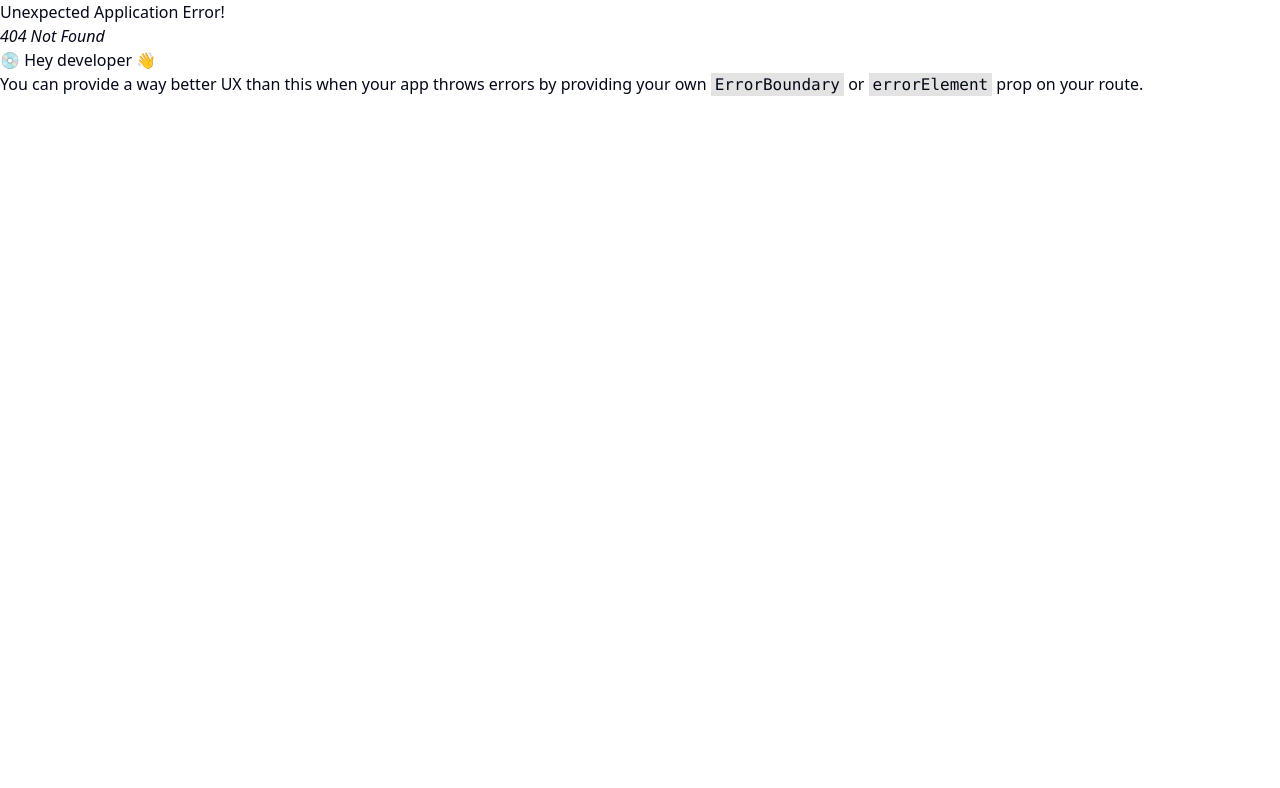
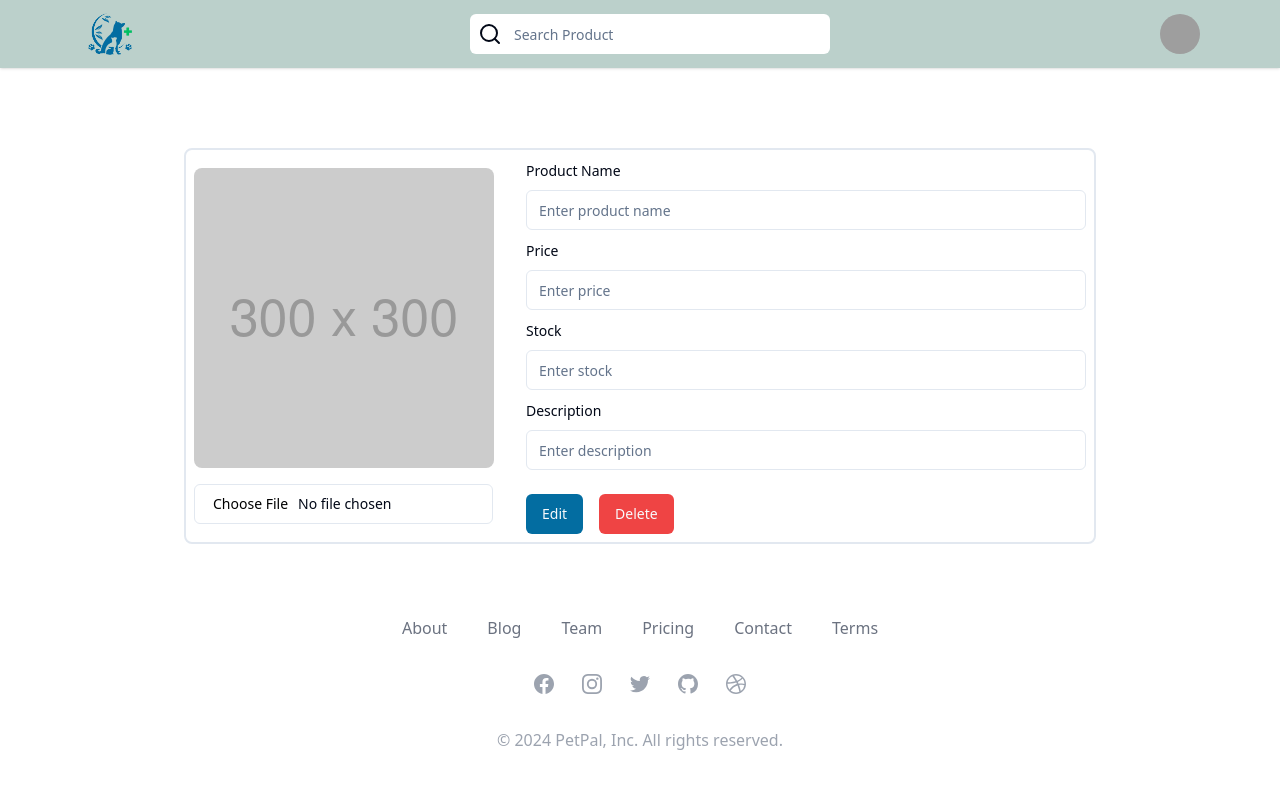
Before and after one commit to inaslathifah/PetPal-App, a React (Vite) app: page /admin/products/add-edit/1 in a window 1280 px wide. Before the commit this address had no page. Shown: the top 788 px of the page. Built offline with nearby package versions, Linux system fonts and the light colour scheme; grey boxes are pictures that could not be loaded.

Commit message:
13-slicing-edit-product-page-admin

```diff
--- a/src/components/layout.tsx
+++ b/src/components/layout.tsx
@@ -6,7 +6,9 @@ const Layout = ({ children }: { children: ReactNode }) => {
   return (
     <div className="w-full min-h-screen">
       <Navbar />
-      <main className="overflow-hidden min-h-screen">{children}</main>
+      <main className="overflow-hidden min-h-[calc(100vh-68px-232px)]">
+        {children}
+      </main>
       <Footer />
     </div>
   );
--- /dev/null
+++ b/src/pages/admin/module/add-edit-product.tsx
@@ -0,0 +1,165 @@
+import React, { useState } from "react";
+import { zodResolver } from "@hookform/resolvers/zod";
+import { useForm, Controller } from "react-hook-form";
+import {
+  Form,
+  FormControl,
+  FormField,
+  FormItem,
+  FormLabel,
+  FormMessage,
+} from "@/components/ui/form";
+import { Input } from "@/components/ui/input";
+import { Button } from "@/components/ui/button";
+import Layout from "@/components/layout";
+
+import {
+  ProductFormProps,
+  ProductFormValues,
+} from "@/utils/apis/products/interfaces";
+
+import { productSchema } from "@/utils/apis/products/scheme";
+
+const AddEditProducts: React.FC<ProductFormProps> = ({ defaultValues }) => {
+  const [selectedImage, setSelectedImage] = useState<string | null>(null);
+  const form = useForm<ProductFormValues>({
+    resolver: zodResolver(productSchema),
+    defaultValues,
+  });
+
+  const onSubmit = (data: ProductFormValues) => {
+    const formattedData = {
+      ...data,
+      price: parseFloat(data.price as string),
+      stock: parseInt(data.stock as string, 10),
+    };
+    console.log(formattedData); // Lakukan sesuatu dengan data produk di sini
+  };
+
+  const handleImageChange = (file: File) => {
+    const reader = new FileReader();
+    reader.onloadend = () => {
+      setSelectedImage(reader.result as string);
+    };
+    reader.readAsDataURL(file);
+  };
+
+  return (
+    <Layout>
+      <div className="min-w-[300px] max-w-[912px] mx-auto h-full pt-20">
+        <Form {...form}>
+          <form
+            onSubmit={form.handleSubmit(onSubmit)}
+            className="flex items-center justify-start flex-col lg:flex-row rounded-lg p-2 gap-y-8 lg:gap-y-0 gap-x-8 border-2"
+          >
+            <FormField
+              control={form.control}
+              name="product_picture"
+              render={() => (
+                <div className="min-w-[300px] h-full flex items-start justify-center flex-col gap-y-4">
+                  <figure>
+                    <img
+                      src={selectedImage || "/public/assets/300x300.png"}
+                      alt="Product"
+                      className="rounded-lg min-w-[300px]"
+                    />
+                  </figure>
+                  <FormItem>
+                    <FormControl>
+                      <Controller
+                        name="product_picture"
+                        control={form.control}
+                        render={({ field }) => (
+                          <Input
+                            type="file"
+                            accept="image/*"
+                            onChange={(e) => {
+                              const file = e.target.files?.[0];
+                              if (file) {
+                                field.onChange(file);
+                                handleImageChange(file);
+                              }
+                            }}
+                          />
+                        )}
+                      />
+                    </FormControl>
+                    <FormMessage />
+                  </FormItem>
+                </div>
+              )}
+            />
+            <div className="w-full flex justify-start flex-col gap-y-2">
+              <FormField
+                control={form.control}
+                name="product_name"
+                render={({ field }) => (
+                  <FormItem>
+                    <FormLabel>Product Name</FormLabel>
+                    <FormControl>
+                      <Input placeholder="Enter product name" {...field} />
+                    </FormControl>
+                    <FormMessage />
+                  </FormItem>
+                )}
+              />
+              <FormField
+                control={form.control}
+                name="price"
+                render={({ field }) => (
+                  <FormItem>
+                    <FormLabel>Price</FormLabel>
+                    <FormControl>
+                      <Input type="text" placeholder="Enter price" {...field} />
+                    </FormControl>
+                    <FormMessage />
+                  </FormItem>
+                )}
+              />
+              <FormField
+                control={form.control}
+                name="stock"
+                render={({ field }) => (
+                  <FormItem>
+                    <FormLabel>Stock</FormLabel>
+                    <FormControl>
+                      <Input type="text" placeholder="Enter stock" {...field} />
+                    </FormControl>
+                    <FormMessage />
+                  </FormItem>
+                )}
+              />
+              <FormField
+                control={form.control}
+                name="description"
+                render={({ field }) => (
+                  <FormItem>
+                    <FormLabel>Description</FormLabel>
+                    <FormControl>
+                      <Input
+                        type="textarea"
+                        placeholder="Enter description"
+                        {...field}
+                      />
+                    </FormControl>
+                    <FormMessage />
+                  </FormItem>
+                )}
+              />
+              <div className="flex items-center justify-start gap-x-4">
+                <Button type="submit" className="mt-4">
+                  Edit
+                </Button>
+                <Button variant={"destructive"} type="submit" className="mt-4">
+                  Delete
+                </Button>
+              </div>
+            </div>
+          </form>
+        </Form>
+      </div>
+    </Layout>
+  );
+};
+
+export default AddEditProducts;
--- /dev/null
+++ b/src/utils/apis/products/interfaces.ts
@@ -0,0 +1,12 @@
+export interface ProductFormValues {
+  product_name: string;
+  price: number | string;
+  stock: number | string;
+  description: string;
+  product_picture: File | null;
+}
+
+export interface ProductFormProps {
+  defaultValues?: ProductFormValues;
+  isEditing?: boolean;
+}
--- /dev/null
+++ b/src/utils/apis/products/scheme.ts
@@ -0,0 +1,36 @@
+import * as z from "zod";
+
+const MAX_MB = 2;
+const MAX_UPLOAD_SIZE = 1024 * 1024 * MAX_MB;
+const ACCEPTED_IMAGE_TYPES = ["image/jpeg", "image/jpg", "image/png"];
+
+export const productSchema = z.object({
+  product_name: z.string().min(2, {
+    message: "Product name must be at least 2 characters.",
+  }),
+  price: z
+    .string()
+    .refine((value) => !isNaN(parseFloat(value)) && parseFloat(value) >= 0.01, {
+      message: "Price must be a number and at least 0.01.",
+    }),
+  stock: z
+    .string()
+    .refine((value) => !isNaN(parseInt(value)) && parseInt(value) >= 1, {
+      message: "Stock must be a number and at least 1.",
+    }),
+  description: z.string().min(3, {
+    message: "Description must be at least 3 characters.",
+  }),
+  product_picture: z
+    .instanceof(File)
+    .optional()
+    .refine(
+      (file) => !file || file.size <= MAX_UPLOAD_SIZE,
+      `Max image size is ${MAX_MB}MB`
+    )
+    .refine(
+      (file) =>
+        !file || file.type === "" || ACCEPTED_IMAGE_TYPES.includes(file.type),
+      "Only .jpg, .jpeg, and .png formats are supported"
+    ),
+});
```
Also changed, not shown: src/routes/index.tsx (+15 -10 lines), public/assets/300x300.png (added).
